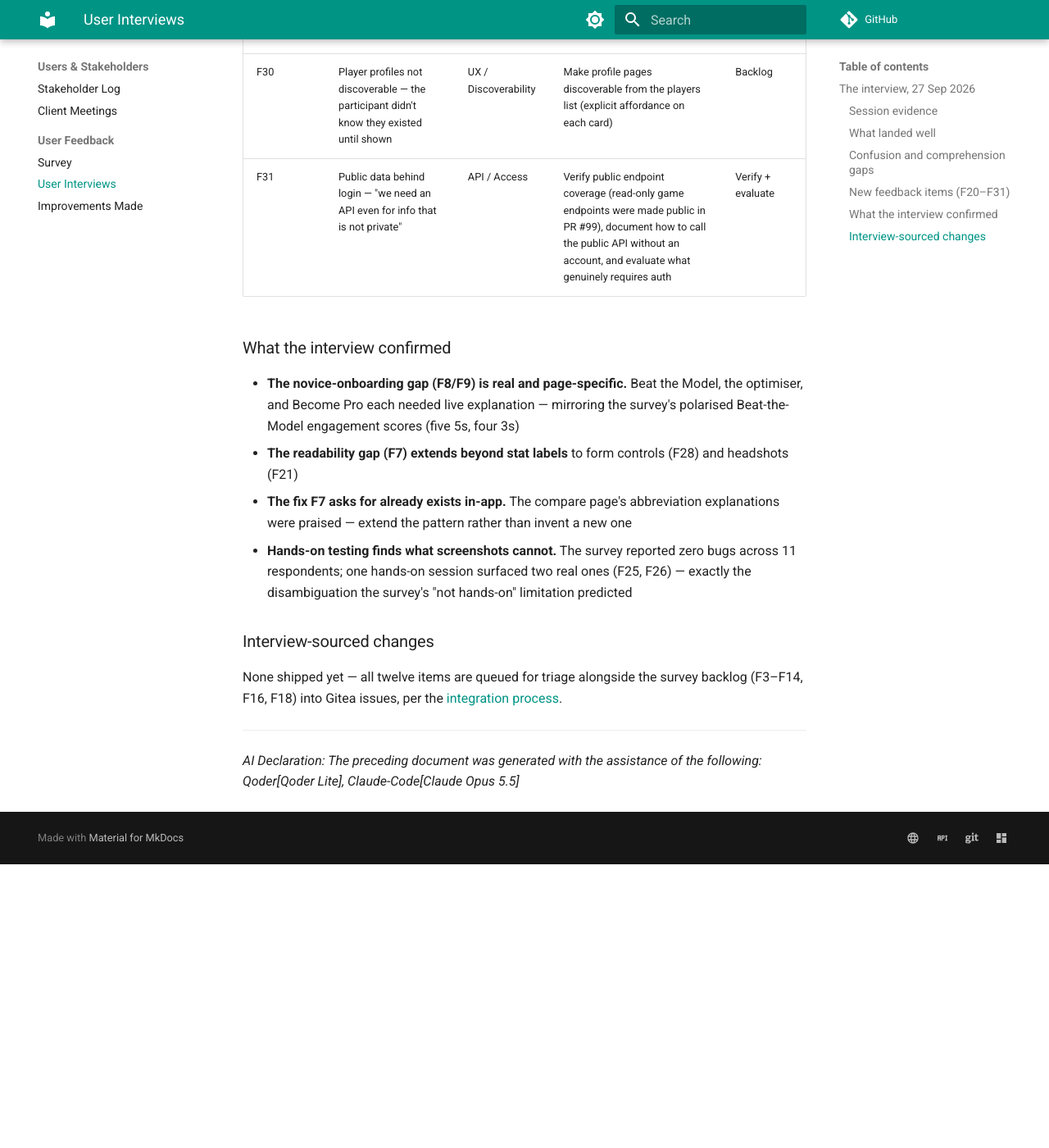
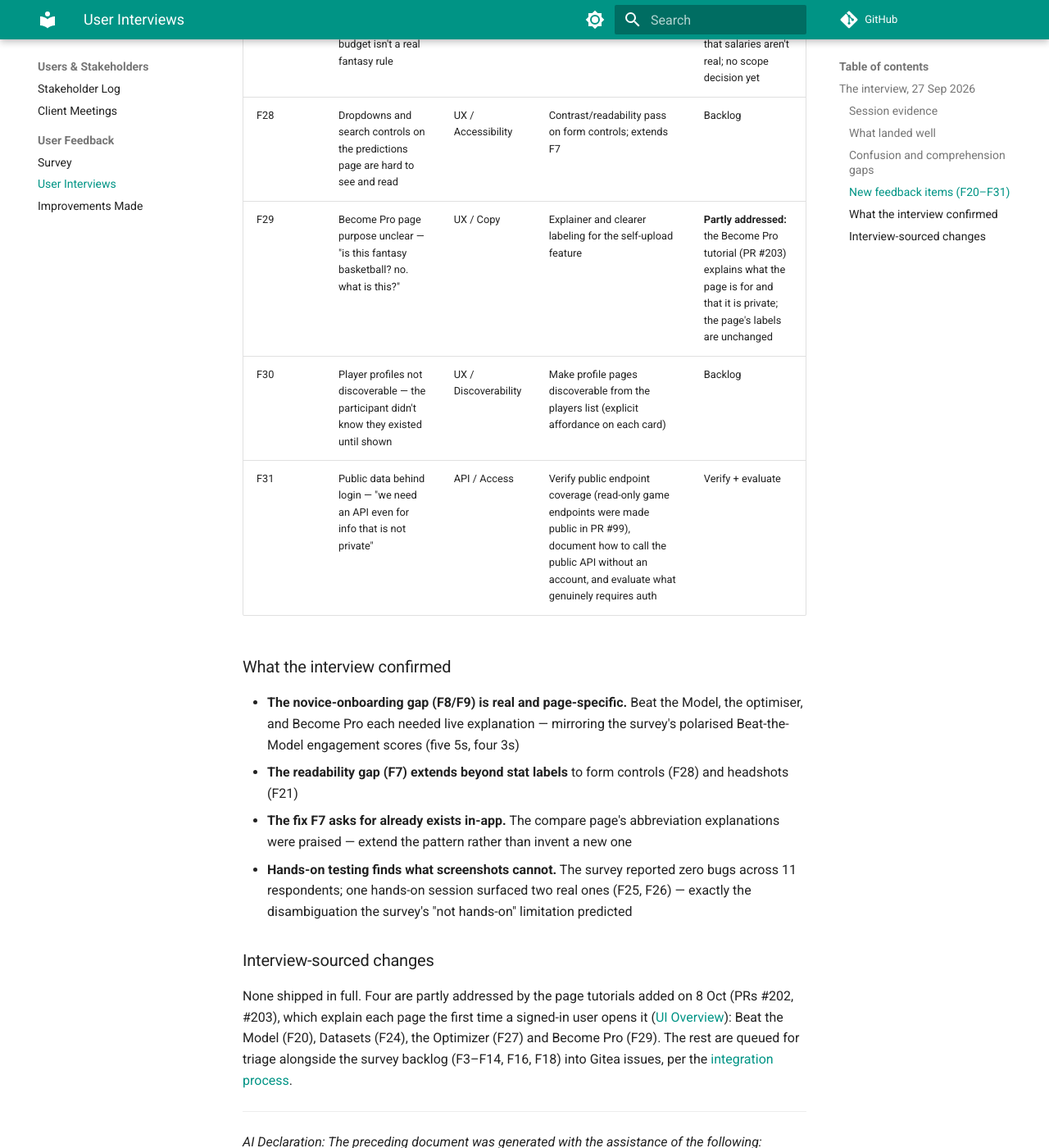
Before and after one commit to Sports-Analytics-Innovation-Platform/Innovation-Documentation-Website, an MkDocs documentation site: the page built from docs/user-interviews.md, in a window 1280 px wide and 1400 px high, scrolled down 4784 px. Shown: the whole window at 82% size. Built offline with MkDocs 1.6.1 and Material for MkDocs 9.7.7, drawn with Linux system fonts in a browser that asks for light colours; comment, search, counter and statistics services are not loaded; before the commit the page ends 5838 px from its top, so only the background shows below that; some of the changed text lies outside the part shown.

Commit message:
docs: mark four interview findings partly addressed by the page tutorials
The page tutorials (PRs #202, #203) explain the pages the 27 Sep
interview found unclear. Each row says which tutorial covers it and what
is still open; none is claimed as prompted by the feedback.

- F20: the Home tutorial explains Beat the Model and the win-probability
  bar; the name and card labels are unchanged.
- F24: the Datasets tutorial covers releases, sorting and download.
- F27: the Optimizer tutorial explains the lineup, fantasy points and
  invented salaries; the scope decision is still open.
- F29: the Become Pro tutorial explains the page; labels are unchanged.
- AI Usage Ledger: this session's row covers the change.

Co-Authored-By: Claude Opus 5.5 <noreply@anthropic.com>
Claude-Session: https://claude.ai/code/session_01Capmu7xLQsp3YXrRGfX2Bj

```diff
--- a/docs/user-interviews.md
+++ b/docs/user-interviews.md
@@ -78,16 +78,16 @@ Quotes below are as captured in the session minutes (lightly cleaned).
 
 | ID | Feedback (source) | Category | Action | Status |
 |---|---|---|---|---|
-| F20 | "Beat the Model" name and the model's win-probability label ("model GSW %") are opaque without explanation | UX / Copy | Rename the feature or add a one-line explainer on the card; label win probabilities in plain language | Backlog |
+| F20 | "Beat the Model" name and the model's win-probability label ("model GSW %") are opaque without explanation | UX / Copy | Rename the feature or add a one-line explainer on the card; label win probabilities in plain language | **Partly addressed:** the Home page tutorial (PR #202) explains the game and the model's win-probability bar; the name and the card's labels are unchanged |
 | F21 | Player headshots too small on desktop (fine on mobile) | UX | Desktop sizing pass on headshots | Backlog |
 | F22 | Leaderboard graphs don't reflect the user's search/filter selection | Feature | Wire the players-list leaderboard chart to the active selection | Backlog |
 | F23 | Teams list sorted by Elo confuses — expected favourite team first; "what's the difference between win percentage and Elo?" | UX / Feature | Sort/search controls (including "my teams first") plus a short Elo explainer; extends F13's standings request | Backlog |
-| F24 | Data set page purpose unclear — "what is this?", how is the data sorted, can it be downloaded | UX / Docs | Framing copy, sort explanation, and a clear download affordance | Backlog |
+| F24 | Data set page purpose unclear — "what is this?", how is the data sorted, can it be downloaded | UX / Docs | Framing copy, sort explanation, and a clear download affordance | **Partly addressed:** the Datasets tutorial (PR #203) says what a release is, how the sort works and how to download and check one; the page's own copy is unchanged |
 | F25 | A season that hasn't started is listed as if already ingested | Bug | File as a Gitea bug report (data integrity) | Backlog |
 | F26 | Season download fails after a stat is edited — the export can't be reproduced and nothing downloads | Bug | File as a Gitea bug report; likely an interaction with the editable-stats feature (PR #81/#85/#107) | Backlog |
-| F27 | Optimiser reads as "a minigame, not fantasy basketball" — "optimal lineup" unexplained, fantasy literacy assumed, editable budget isn't a real fantasy rule | UX / Scope | In-app onboarding copy plus a scope decision: model a real fantasy NBA format or reframe the feature honestly; extends F9 | Backlog |
+| F27 | Optimiser reads as "a minigame, not fantasy basketball" — "optimal lineup" unexplained, fantasy literacy assumed, editable budget isn't a real fantasy rule | UX / Scope | In-app onboarding copy plus a scope decision: model a real fantasy NBA format or reframe the feature honestly; extends F9 | **Partly addressed:** the Optimizer tutorial (PR #203) explains the optimal lineup, DraftKings-style fantasy points and that salaries aren't real; no scope decision yet |
 | F28 | Dropdowns and search controls on the predictions page are hard to see and read | UX / Accessibility | Contrast/readability pass on form controls; extends F7 | Backlog |
-| F29 | Become Pro page purpose unclear — "is this fantasy basketball? no. what is this?" | UX / Copy | Explainer and clearer labeling for the self-upload feature | Backlog |
+| F29 | Become Pro page purpose unclear — "is this fantasy basketball? no. what is this?" | UX / Copy | Explainer and clearer labeling for the self-upload feature | **Partly addressed:** the Become Pro tutorial (PR #203) explains what the page is for and that it is private; the page's labels are unchanged |
 | F30 | Player profiles not discoverable — the participant didn't know they existed until shown | UX / Discoverability | Make profile pages discoverable from the players list (explicit affordance on each card) | Backlog |
 | F31 | Public data behind login — "we need an API even for info that is not private" | API / Access | Verify public endpoint coverage (read-only game endpoints were made public in PR #99), document how to call the public API without an account, and evaluate what genuinely requires auth | Verify + evaluate |
 
@@ -100,7 +100,7 @@ Quotes below are as captured in the session minutes (lightly cleaned).
 
 ### Interview-sourced changes
 
-None shipped yet — all twelve items are queued for triage alongside the survey backlog (F3–F14, F16, F18) into Gitea issues, per the [integration process](feedback-survey.md#how-feedback-is-integrated).
+None shipped in full. Four are partly addressed by the page tutorials added on 8 Oct (PRs #202, #203), which explain each page the first time a signed-in user opens it ([UI Overview](design/wireframes.md#page-tutorials)): Beat the Model (F20), Datasets (F24), the Optimizer (F27) and Become Pro (F29). The rest are queued for triage alongside the survey backlog (F3–F14, F16, F18) into Gitea issues, per the [integration process](feedback-survey.md#how-feedback-is-integrated).
 
 ---
 
```
Also changed, not shown: docs/ai-usage.md (+1 -1 lines).
